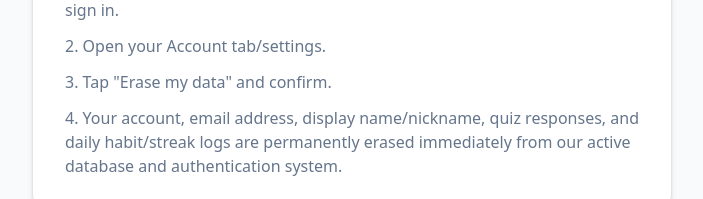
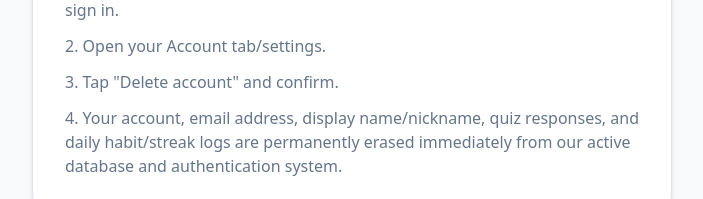
Before and after one commit to dulesi/sg-31dd2506-6003-46eb-a9b9-3259020579bf-1794968092, a Next.js app: page /delete-account in a window 1280 px wide. Shown: the part 473-672 px from the top of the page, without its empty margins (288-991 px from the left). Built offline with nearby package versions, Linux system fonts and the light colour scheme.

Commit message:
feat(account): update delete account page text

```diff
--- a/src/pages/delete-account.tsx
+++ b/src/pages/delete-account.tsx
@@ -77,7 +77,7 @@ export default function DeleteAccount() {
                   and sign in.
                 </li>
                 <li>Open your Account tab/settings.</li>
-                <li>Tap &quot;Erase my data&quot; and confirm.</li>
+                <li>Tap &quot;Delete account&quot; and confirm.</li>
                 <li>
                   Your account, email address, display name/nickname, quiz
                   responses, and daily habit/streak logs are permanently
```
